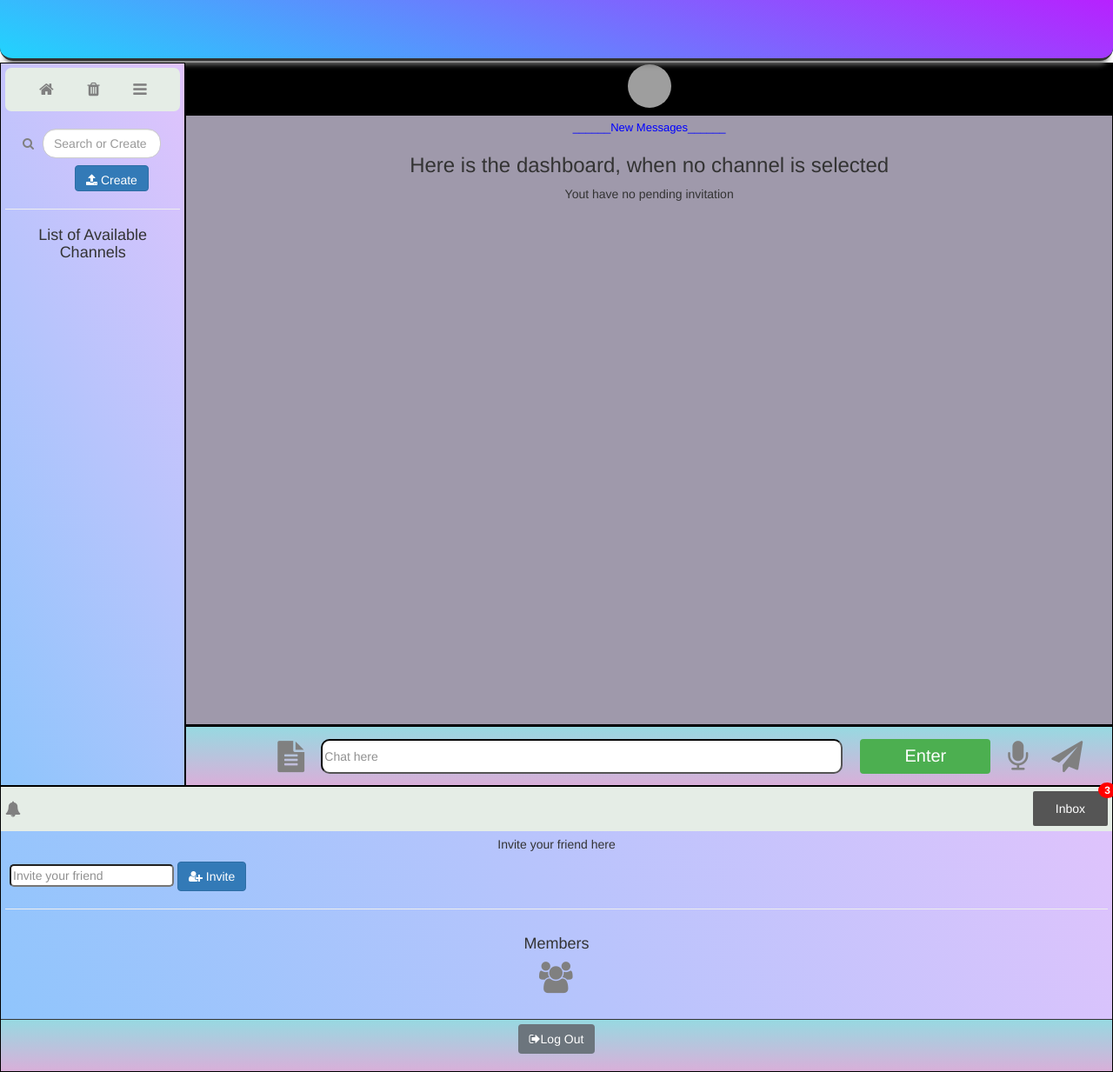
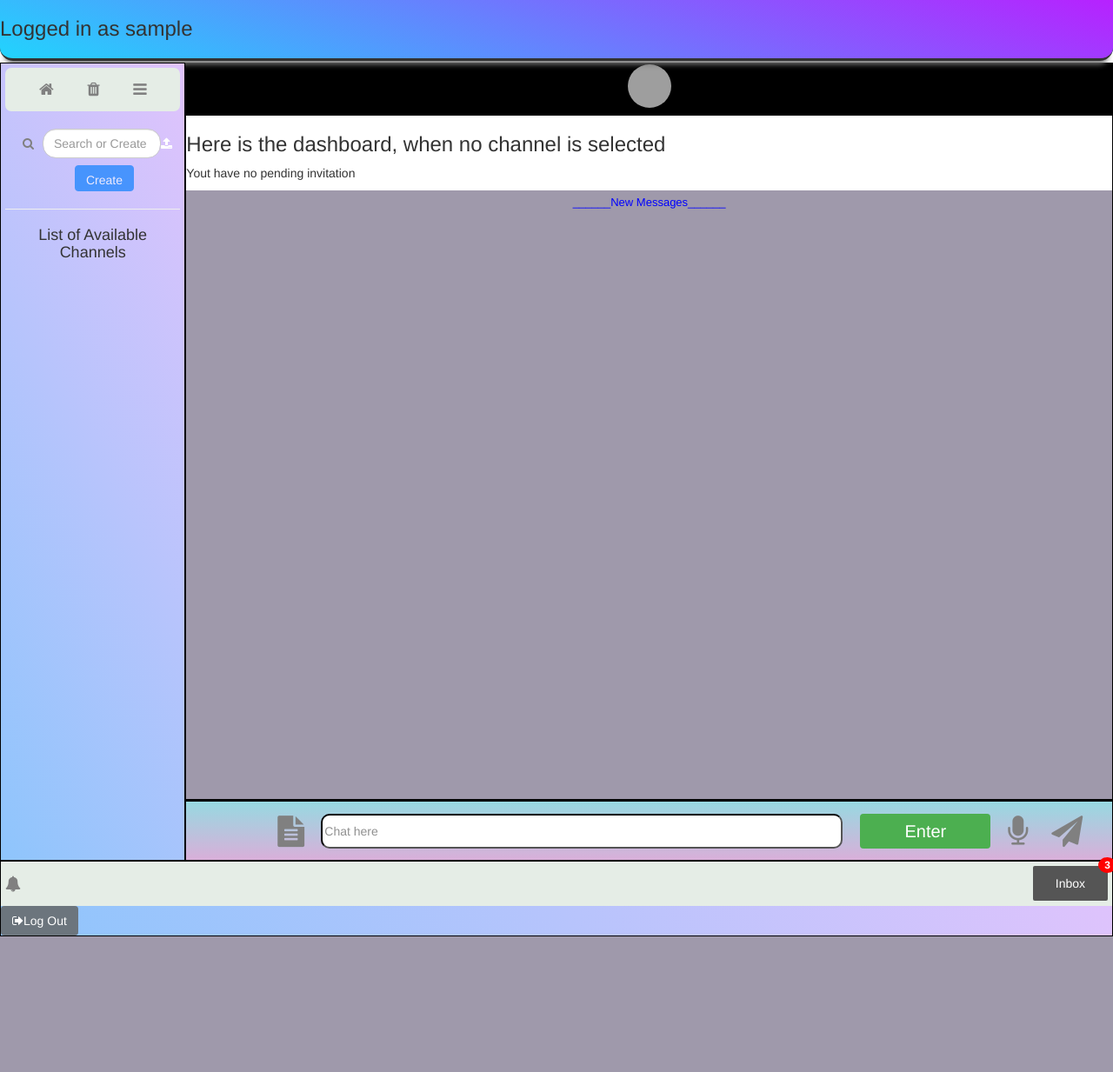
Before and after one commit to tu-vu/Chatroom, a Flask app: page /dashboard in a window 1280 px wide. Shown: the whole page at 87% size. After the commit the page ends 1077 px from the top, so only its background shows below. Run offline with Flask 2, Linux system fonts and the light colour scheme; the visitor is signed in with stand-in values (Sample User, id 1); data comes from the database, SQL or seed files in the repository; data that the repository does not hold is empty; some libraries are stand-ins or nearby versions; grey boxes are pictures that could not be loaded.

Commit message:
FIX: Address all issues with styling error

```diff
--- a/Chatroom/static/dist/css/dashboard.css
+++ b/Chatroom/static/dist/css/dashboard.css
@@ -202,3 +202,14 @@ i:hover {
   color: blue;
   cursor: pointer;
 }
+
+/* FIX THIS: Change color for selected channel */
+.active {
+  background-color: #666;
+  color: white;
+}
+
+/* CHANGE #2: Add a scroll bar to messages */
+#messages {
+  overflow-y: auto;
+}
--- a/Chatroom/static/src/js/dashboard.js
+++ b/Chatroom/static/src/js/dashboard.js
@@ -220,7 +220,6 @@ function load_channels() {
             // Add channel to field
             // document.querySelector("#channels").innerHTML += `<button class='channel'>${channel_name}</button>`;
             document.querySelector("#channels").innerHTML += `<li><i class="fa fa-globe w3-large" style="margin-right: 5px;"></i><button type="button" class="btn btn-info btn-rounded">${channel_name}</button></li>`;
-
         }
     };
 
--- a/Chatroom/templates/dashboard.html
+++ b/Chatroom/templates/dashboard.html
@@ -13,11 +13,14 @@
 
 {% block body %}
 <div class="container-fluid window">
+
+  <!-- CHANGE #5: Add logged in as feature -->
   <div class="row header">
+    <h3>Logged in as {{ current_user.username }}</h3>
   </div>
+
   <div class="row d-flex flex-row main">
-         <div class="p-2 flex-fill col-2 section" style="background-color: #8EC5FC;
-                    background-image: linear-gradient(62deg, #8EC5FC 0%, #E0C3FC 100%);" id="left">
+    <div class="p-2 flex-fill col-2 section" style="background-color: #8EC5FC; background-image: linear-gradient(62deg, #8EC5FC 0%, #E0C3FC 100%);" id="left">
       <div class="channelsetting d-flex flex-row">
         <i class="fa fa-home flex-fill w3-large"></i>
         <i class="fa fa-trash flex-fill w3-large"></i>
@@ -26,10 +29,12 @@
 
       <form class="form-inline formstyle" id="new_channel">
         <i class="fa fa-search" aria-hidden="true"></i>
-                    <input class="form-control form-control-sm ml-3 w-75" type="text" id="channel_name" placeholder="Search or Create Channel"
-                      aria-label="Find channel" style="border-radius: 15px">
+        <input class="form-control form-control-sm ml-3 w-75" type="text" id="channel_name" placeholder="Search or Create Channel" aria-label="Find channel" style="border-radius: 15px">
         <br>
-                    <button type="submit" id="create" class="btn btn-primary searchbutton"><i class="fa fa-upload" style="color: white;" aria-hidden="true"></i> Create </button>
+
+        <!-- CHANGE #1: Replace button with input tag -->
+        <i class="fa fa-upload" style="color: white;" aria-hidden="true"></i>
+        <input type="submit" id="create" class="btn btn-primary searchbutton" value="Create">
       </form>
 
       <hr>
@@ -42,6 +47,10 @@
       <div style="width: 100%; height: 60px;" class="midheader">
         <img src="https://ihuriro.com/user_img/user.png" alt="Paris" width="50" height="50" style="border-radius: 50px;">
       </div>
+
+      <!-- CHANGE #3: Add dashboard, which display pending invitations -->
+      <div id="dashboard"></div>
+
       <div class = "d-flex flex-column flex-fill" id="messenger">
         <div class="p-2 bd-highlight" style="height: 700px; background-color: #9f99ab" id="messages">
             <p class="text-center" style="color: blue; font-size: 13px"> ______New Messages______ </p>
@@ -49,14 +58,13 @@
             </div>
         </div>
 
-                         <div class="p-2 flex-fill d-flex flex-row chatbox" style="background-color: #D9AFD9;
-                             background-image: linear-gradient(0deg, #D9AFD9 0%, #97D9E1 100%);">
+        <div class="p-2 flex-fill d-flex flex-row chatbox" style="background-color: #D9AFD9; background-image: linear-gradient(0deg, #D9AFD9 0%, #97D9E1 100%);">
             <i class="fa fa-file-text w3-xxlarge" style="width: 50px; margin-left: 100px;"></i>
             <form id="new_message" class="form-inline flex-fill">
               <input id="message" type="text" style="border-radius: 10px; border-color: black; outline: none; width: 600px; margin-right: 20px; height: 40px" placeholder="Chat here">
 
-                             <!-- <input type="submit" id="send" value="Send" style="margin-right: 20px"> -->
-                             <button class="button-style" type="submit" id="send"><span>Enter</span></button>
+              <!-- CHANGE #1: Replace button with input tag -->
+              <input class="button-style" type="submit" id="send" value="Enter">
               <i class="fa fa-microphone w3-xxlarge" style="width: 50px;"></i>
               <i class="fa fa-send w3-xxlarge" style="width: 50px;"></i>
             </form>
@@ -64,8 +72,7 @@
       </div>
     </div>
 
-                  <div class="flex-fill d-flex flex-column section" style="background-color: #8EC5FC;
-                      background-image: linear-gradient(62deg, #8EC5FC 0%, #E0C3FC 100%);" id="right">
+    <div class="flex-fill d-flex flex-column section" style="background-color: #8EC5FC; background-image: linear-gradient(62deg, #8EC5FC 0%, #E0C3FC 100%);" id="right">
       <div class="p-2 d-flex flex-row" style="background-color: #e5ede6">
         <i class="fa fa-bell w3-large flex-fill" style="width: 50px;"></i>
         <a class="notification text-white">
@@ -74,65 +81,36 @@
         </a>
         <hr>
       </div>
+
+      <!-- CHANGE #4: Add membership div -->
+      <div id="membership">
         <div class="p-2 d-flex flex-column flex-fill">
           <p class="text-center"> Invite your friend here </p>
           <form style="margin-left: 5px;" id="new_member">
             <input type="text" id="username" placeholder="Invite your friend"
             aria-label="Find channel" style="border-radius: 5px;">
-                       <button type="submit" id="invite" class="btn btn-primary"><i class="fa fa-user-plus" style="color: white;" aria-hidden="true"></i> Invite </button>
+
+            <!-- CHANGE #1: Replace button with input tag -->
+            <i class="fa fa-user-plus" style="color: white;" aria-hidden="true"></i>
+            <input type="submit" id="invite" class="btn btn-primary" value="Invite">
           </form>
           <hr>
+
           <h4 class="text-center"> Members </h4>
           <i class="fa fa-users w3-xxlarge" style="width: 50px; margin-left: 10px; margin-bottom: 5px;"></i>
           <ul class="list-group" id="members">
           </ul>
         </div>
+
         <div class="p-2 bd-highlight d-flex flex-row" style="height: 60px; justify-content: center; border-top: 1px solid; background-color: #D9AFD9;
           background-image: linear-gradient(0deg, #D9AFD9 0%, #97D9E1 100%);">
+        </div>
+      </div>
+
       <form action="{{ url_for('auth_bp.logout') }}"  method="get">
         <button  class="btn btn-secondary"><i class="fa fa-sign-out" style="color: white;" aria-hidden="true"></i>Log Out</button>
       </form>
     </div>
   </div>
 </div>
-</div>
-<!-- Old Version -->
-    <!-- <div class="row d-flex flex-row main">
-            <div id="left" class="col-2">
-            <h1>Channels</h1>
-            <form id="new_channel">
-                <input type="text" id="channel_name" placeholder="Channel name">
-                <input type="submit" id="create" value="Create">
-            </form>
-            <div id="channels">
-            </div>
-        </div>
-        <div id="mid" class="col-8">
-            <div id="dashboard">
-            </div>
-            <div id="messenger">
-                <div id="messages">
-                </div>
-                <form id="new_message" class="form-inline">
-                    <input id="message" type="text">
-                    <input type="submit" id="send"  value="Send">
-                </form>
-            </div>
-        </div>
-        <div id="right" class="col-2">
-            <div id="membership">
-                <h1>Members</h1>
-
-                <ul id="members">
-                </ul>
-
-                <form id="new_member">
-                    <input type="text" id="username" placeholder="Username">
-                    <input type="submit" id="invite" value="Invite">
-                </form>
-            </div>
-
-            <form action="{{ url_for('auth_bp.logout') }}"  method="get"><button class="btn btn-info btn-block">Log out</button></form>
-        </div> -->
-
 {% endblock %}
--- a/Chatroom/templates/layout.html
+++ b/Chatroom/templates/layout.html
@@ -4,7 +4,7 @@
         <!-- Required meta tags -->
         <meta charset="utf-8">
         <meta http-equiv="X-UA-Compatible" content="IE=edge">  <!-- New Changes -->
-        <meta name="viewport" content="width=device-width, initial-scale=1, shrink-to-fit=no">
+        <meta name="viewport" content="width=device-width, initial-scale=1">
         <link rel="stylesheet" href="https://stackpath.bootstrapcdn.com/bootstrap/4.5.0/css/bootstrap.min.css" integrity="sha384-9aIt2nRpC12Uk9gS9baDl411NQApFmC26EwAOH8WgZl5MYYxFfc+NcPb1dKGj7Sk" crossorigin="anonymous">
         <script type="text/javascript" src="https://cdnjs.cloudflare.com/ajax/libs/socket.io/2.3.0/socket.io.js"></script>
         <script src="https://ajax.googleapis.com/ajax/libs/jquery/3.5.1/jquery.min.js"></script>
@@ -20,7 +20,6 @@
         {% block javascript %}{% endblock %}
 
         <title>{% block title %}{% endblock %}</title>
-
     </head>
     <body>
         {% block body %}
```
Lines whose indentation alone changed are shown as unchanged.
